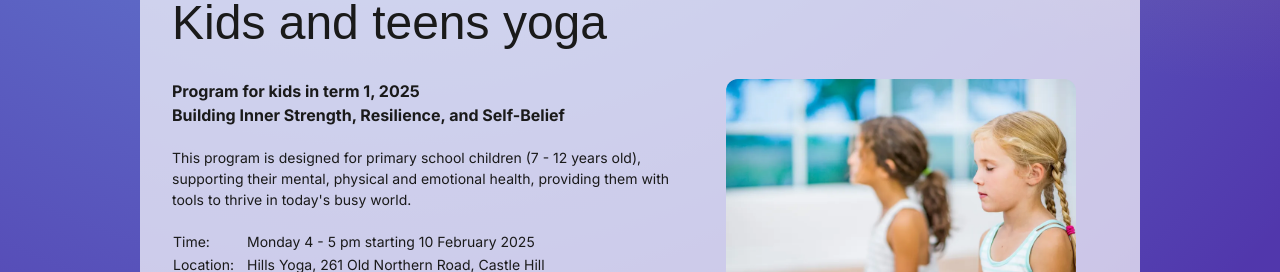
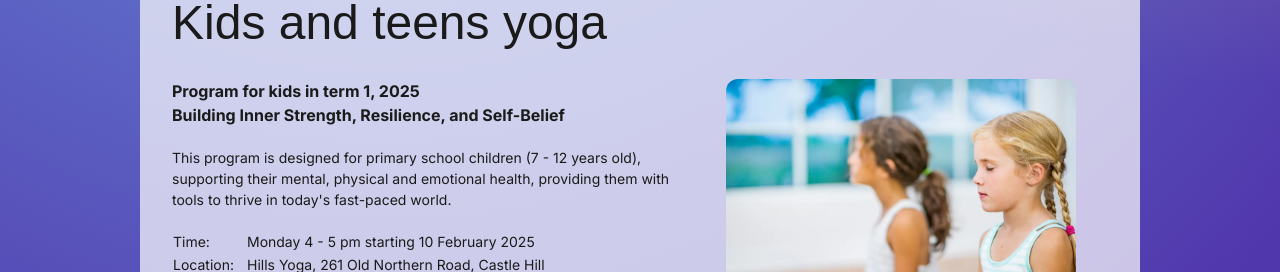
Before and after one commit to raycashmore/balayoga, a Next.js app: page / in a window 1280 px wide. Shown: the part 1521-1793 px from the top of the page. Built offline with nearby package versions, Linux system fonts and the light colour scheme; a web font is replaced by a local one.

Commit message:
fast-paced

```diff
--- a/src/app/kids.tsx
+++ b/src/app/kids.tsx
@@ -21,7 +21,7 @@ export function Kids() {
 				</p>
 				<p className="py-3">
 					This program is designed for primary school children (7 - 12 years old), supporting their mental, physical and emotional
-					health, providing them with tools to thrive in today&apos;s busy world.
+					health, providing them with tools to thrive in today&apos;s fast-paced world.
 				</p>
 				<table className="my-2">
 					<tbody>
```
